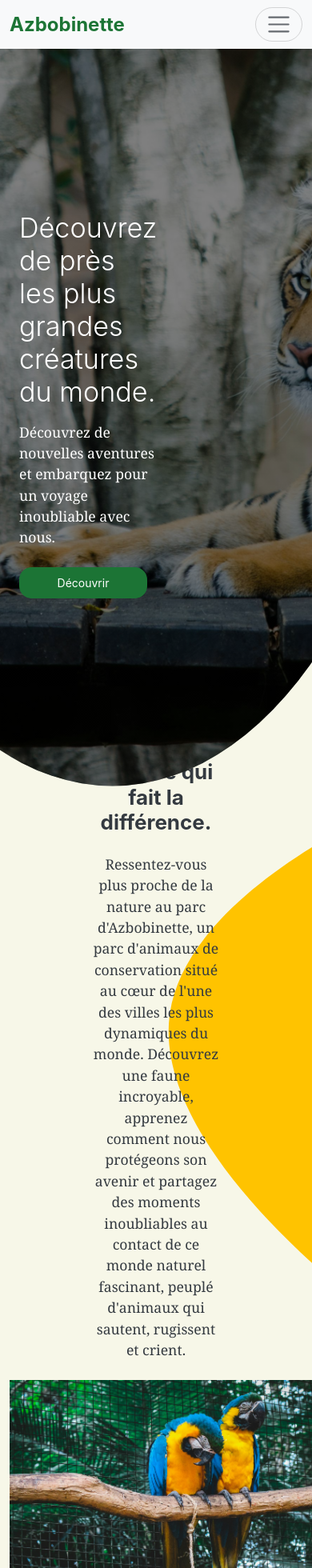
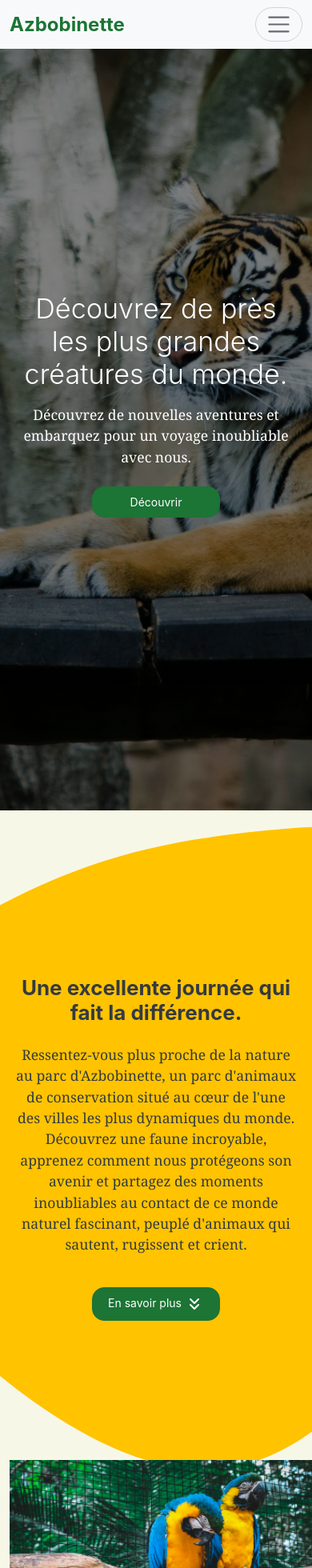
Before and after one commit to RyanAmmarKhodja/azbobinette, a React (Create React App) app in the folder frontend/: page / in a window 390 px wide. Shown: the top 1960 px of the page at 80% size. Built offline with nearby package versions, Linux system fonts and the light colour scheme; no server answers.

Commit message:
Responsive.

```diff
--- a/frontend/src/components/client/Filter.js
+++ b/frontend/src/components/client/Filter/Filter.js
@@ -1,5 +1,5 @@
 import React, { useState, useEffect } from "react";
-import api from "../../api";
+import api from "../../../api";
 import { useNavigate } from "react-router-dom";
 
 function Filter() {
@@ -42,11 +42,6 @@ function Filter() {
     <>
       <form
         onSubmit={handleSearch}
-        style={{
-          display: "inline-flex",
-          justifyContent: "flex-end",
-          alignItems: "center",
-        }}
       >
         <div
           style={{
--- /dev/null
+++ b/frontend/src/components/client/HomeDescription/HomeDescription.css
@@ -0,0 +1,33 @@
+._container {
+  padding: 0 14em 0 14em;
+  height: 100vh;
+  margin-top: -100px;
+  background-image: url("../../../assets/img/blob.svg");
+  background-repeat: no-repeat;
+  background-position-y: 80%;
+  background-size: cover;
+
+  display: flex;
+  justify-content: center;
+  align-items: center;
+}
+/* Mobile First */
+@media (max-width: 600px) {
+    ._container{
+        padding:1em;
+        margin-top: 0;
+        background-position: center;
+    }
+}
+
+/* Tablet */
+@media (min-width: 600px) and (max-width: 900px) {
+}
+
+/* Small Laptop */
+@media (min-width: 900px) and (max-width: 1200px) {
+}
+
+/* Large Desktop */
+@media (min-width: 1200px) {
+}
--- /dev/null
+++ b/frontend/src/components/client/HomeDescription/HomeDescription.js
@@ -0,0 +1,36 @@
+import React from "react";
+import { ChevronsDown } from "lucide-react";
+import "./HomeDescription.css";
+
+function HomeDescription() {
+  return (
+    <>
+      <div
+        className="_container"
+
+      >
+        <div>
+          <h2>Une excellente journée qui fait la différence.</h2>
+          <p className="mt-4">
+            Ressentez-vous plus proche de la nature au parc d'Azbobinette, un
+            parc d'animaux de conservation situé au cœur de l'une des villes les
+            plus dynamiques du monde. Découvrez une faune incroyable, apprenez
+            comment nous protégeons son avenir et partagez des moments
+            inoubliables au contact de ce monde naturel fascinant, peuplé
+            d'animaux qui sautent, rugissent et crient.
+          </p>
+
+          <a
+            className="btn btn-jungle mt-4"
+            href="#more-info"
+            style={{ width: "10rem" }}
+          >
+            En savoir plus <ChevronsDown />
+          </a>
+        </div>
+      </div>
+    </>
+  );
+}
+
+export default HomeDescription;
--- /dev/null
+++ b/frontend/src/components/client/HomeHero/HomeHero.css
@@ -0,0 +1,33 @@
+.hero {
+    background-size: cover;
+    background-position: center;
+    height: 120vh;
+    display: flex;
+    justify-content: center;
+    align-items: center;
+  }
+
+/* Mobile First */
+@media (max-width: 600px) {
+    .hero{
+        background-position: 60%;
+
+    }
+
+    .hero div div{
+        text-align: center;
+    }
+
+
+}
+
+/* Tablet */
+@media (min-width: 600px) and (max-width: 900px) {}
+
+/* Desktop */
+@media (min-width: 900px) {
+    .hero{
+        clip-path: ellipse(100% 66% at 36% 31%);
+    }
+
+}
--- a/frontend/src/components/client/HomeHero.js
+++ b/frontend/src/components/client/HomeHero/HomeHero.js
@@ -1,18 +1,14 @@
 import React from "react";
+import "./HomeHero.css";
 
 const Hero = () => {
   const overlayColor = "rgba(0, 0, 0, 0.5)";
+
   return (
     <div
-      className="hero-background d-flex align-items-center justify-content-center text-white text-center"
+      className="text-white text-center hero"
       style={{
-
-        backgroundImage: `linear-gradient(${overlayColor}, ${overlayColor}), url(hero.jpg)`,
-        backgroundSize: "cover",
-        backgroundPosition: "center",
-        height: "120vh",
-        clipPath: "ellipse(100% 66% at 36% 31%)",
-      }}
+        backgroundImage: `linear-gradient(${overlayColor}, ${overlayColor}), url(hero.jpg)`}}
     >
       <div className="container row" style={{ textAlign: "start" }}>
         <div className="col">
@@ -28,7 +24,7 @@ const Hero = () => {
           <a className="btn btn-jungle" href="#desc" style={{width:"10rem"}}>Découvrir</a>
 
         </div>
-        <div className="col">
+        <div className="col-lg">
             </div>
       </div>
     </div>
--- /dev/null
+++ b/frontend/src/components/client/ZooAnimalsSection/ZooAnimalsSection.css
@@ -0,0 +1,13 @@
+/* Mobile First */
+@media (max-width: 600px) {
+
+}
+
+/* Tablet */
+@media (min-width: 600px) and (max-width: 900px) {}
+
+/* Small Laptop */
+@media (min-width: 900px) and (max-width: 1200px) {}
+
+/* Large Desktop */
+@media (min-width: 1200px) {}
--- a/frontend/src/components/client/ZooAnimalsSection.js
+++ b/frontend/src/components/client/ZooAnimalsSection/ZooAnimalsSection.js
@@ -1,9 +1,9 @@
 import React, {useEffect} from "react";
 import "bootstrap/dist/css/bootstrap.min.css";
-import Card from "./Card";
+import Card from "../Card";
 import { NavLink } from "react-router-dom";
-import api from "../../api";
-
+import api from "../../../api";
+import "./ZooAnimalsSection.css";
 
 const imgSource = "parrots.jpg";
 
--- a/frontend/src/pages/client/Catalogue.js
+++ b/frontend/src/pages/client/Catalogue.js
@@ -5,7 +5,7 @@ import Card from "../../components/client/Card";
 import Footer from "../../components/client/Footer";
 import Modal from "../../components/Modal";
 import Loading from "../../components/Loading";
-import Filter from "../../components/client/Filter";
+import Filter from "../../components/client/Filter/Filter";
 import { useSearchParams } from "react-router-dom";
 
 const Catalogue = () => {
--- a/frontend/src/pages/client/Home.js
+++ b/frontend/src/pages/client/Home.js
@@ -1,47 +1,19 @@
 import React from "react";
-import Hero from "../../components/client/HomeHero";
-import ZooAnimalsSection from "../../components/client/ZooAnimalsSection";
+import Hero from "../../components/client/HomeHero/HomeHero";
+import ZooAnimalsSection from "../../components/client/ZooAnimalsSection/ZooAnimalsSection";
 import Footer from "../../components/client/Footer";
-import { ChevronsDown } from "lucide-react";
+import HomeDescription from "../../components/client/HomeDescription/HomeDescription";
+
 
 const Home = () => {
   return (
     <div style={{ backgroundColor: "#F7F7E8", overflowX: "hidden" }}>
       <Hero />
 
-      <section
-      id="desc"
-        style={{
-          height: "100vh",
-          marginTop: "-100px",
-          backgroundImage: "url(blob.svg)",
-          backgroundRepeat: "no-repeat",
-          backgroundPositionY: "80%",
-          backgroundSize: "cover",
-        }}
-        className="d-flex justify-content-center align-items-center"
-      >
-        <div
-          style={{
-            padding: "0 14em 0 14em",
-          }}
-        >
-          <h2>Une excellente journée qui fait la différence.</h2>
-          <p className="mt-4">
-            Ressentez-vous plus proche de la nature au parc d'Azbobinette, un
-            parc d'animaux de conservation situé au cœur de l'une des villes les
-            plus dynamiques du monde. Découvrez une faune incroyable, apprenez
-            comment nous protégeons son avenir et partagez des moments
-            inoubliables au contact de ce monde naturel fascinant, peuplé
-            d'animaux qui sautent, rugissent et crient.
-          </p>
+      <section id="desc">
+        <HomeDescription />
 
-          <a className="btn btn-jungle mt-4" href="#more-info" style={{width:"10rem"}}>
-            En savoir plus <ChevronsDown />
-          </a>
-        </div>
       </section>
-
 
       <section
         id="more-info"
```
Also changed, not shown: frontend/src/components/client/Filter/Filter.css (added, +25 -0 lines), frontend/src/assets/img/blob.svg (renamed from frontend/public/blob.svg).
